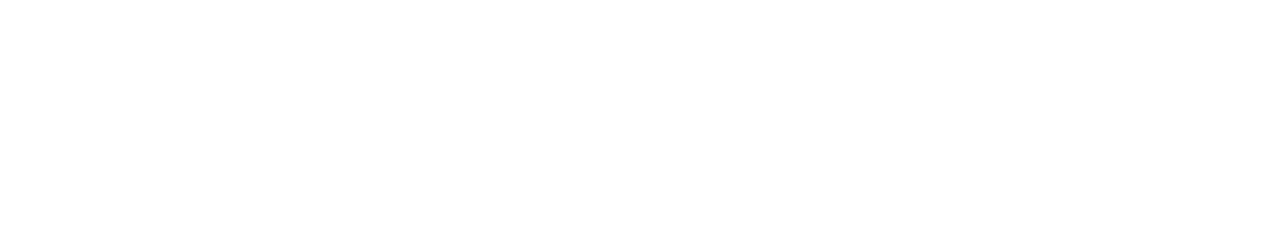
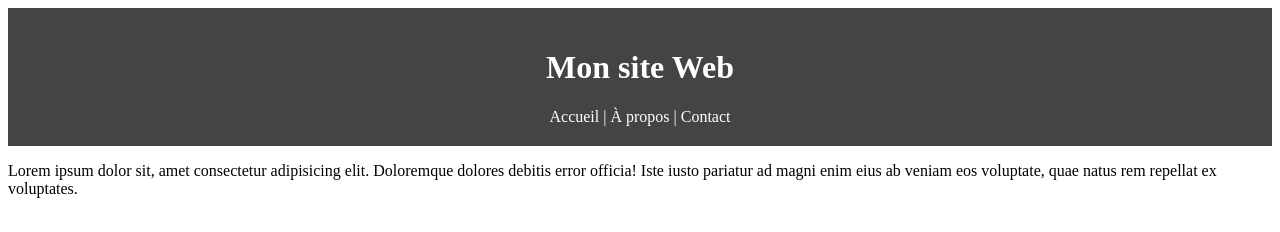
Before and after one commit to oliveiraromain/Oliveira-Portfolio, a plain HTML site: page index.html in a window 1280 px wide. Drawn offline with Linux system fonts and the light colour scheme.

Commit message:
Add files via upload

```diff
--- a/index.html
+++ b/index.html
@@ -5,8 +5,22 @@
     <meta http-equiv="X-UA-Compatible" content="IE=edge">
     <meta name="viewport" content="width=device-width, initial-scale=1.0">
     <title>Document</title>
+    <link rel="stylesheet" href="style.css">
+    <link rel="stylesheet" href="script.js">
 </head>
 <body>
+    <div class="header">
+        <h1>Mon site Web</h1>
+        <a href="#">Accueil</a> |
+        <a href="#">À propos</a> |
+        <a href="#">Contact</a>
+    </div>
+    <main>
+        <p>
+            Lorem ipsum dolor sit, amet consectetur adipisicing elit. Doloremque dolores debitis error officia! Iste iusto pariatur ad magni enim eius ab veniam eos voluptate, quae natus rem repellat ex voluptates.
+        </p>
+    </main>
+
 
     <script src="script.js"></script>
 </body>
--- a/style.css
+++ b/style.css
@@ -0,0 +1,15 @@
+.header {
+    background-color: #444;
+    color: #fff;
+    padding: 20px;
+    text-align: center;
+  }
+
+  .header a {
+    color: #fff;
+    text-decoration: none;
+  }
+
+  .header a:hover {
+    color: #ccc;
+  }
```
